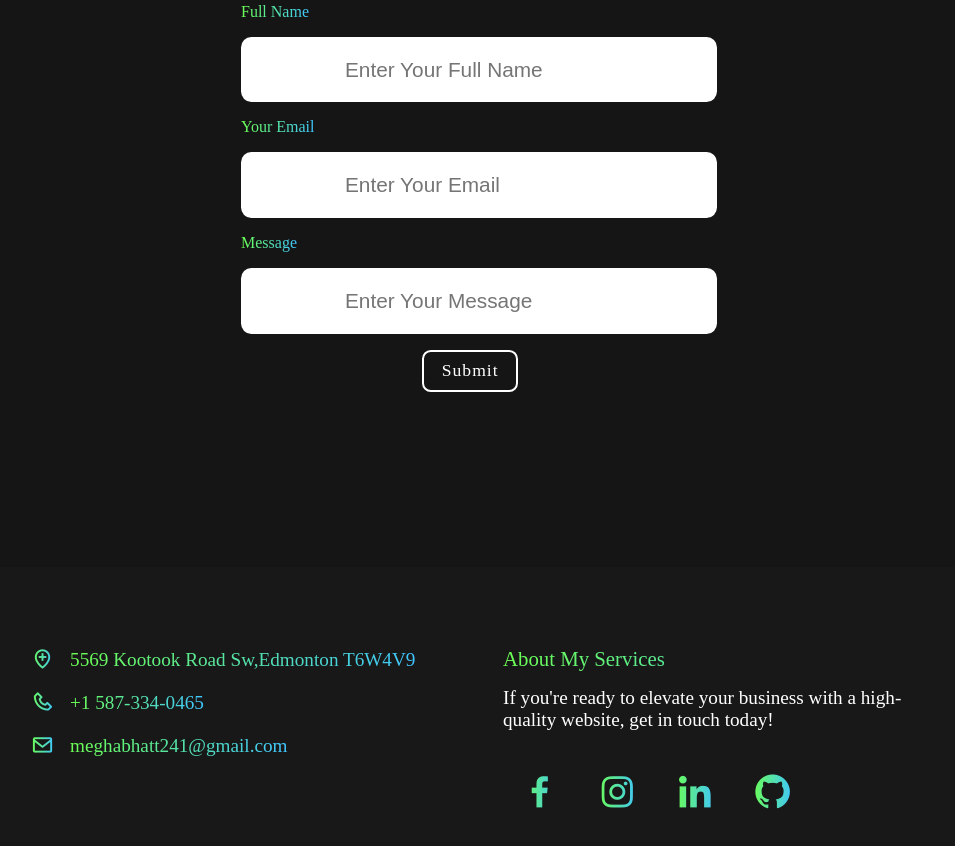
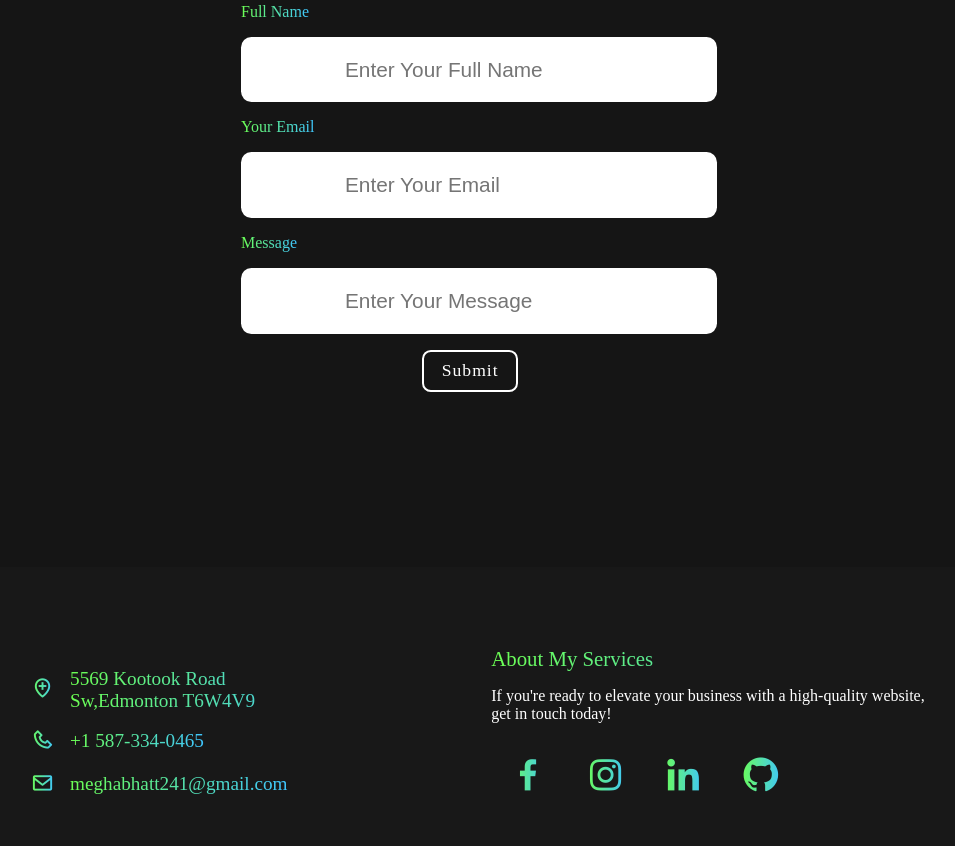
Before and after one commit to Meghabhatt23/Megha-Portfolio, a plain HTML site: page index.html in a window 1280 px wide. Shown: the part 2760-3606 px from the top of the page, without its empty margins (161-1116 px from the left). Drawn offline with nearby package versions, Linux system fonts and the light colour scheme.

Commit message:
made changes

```diff
--- a/style.css
+++ b/style.css
@@ -290,49 +290,15 @@ form input{
 form input:focus{
     background: rgb(229, 229, 229);
 }
-footer {
-  display: flex;
-  justify-content: space-between;
-  padding: 5em 15%;
-  gap: 3em;
-  background-color: var(--background);
-  color: white;
-  flex-wrap: wrap; /* Allow wrapping on small screens */
-}
-
-footer .col-left, footer .col-right {
-  flex: 1;
-  min-width: 250px;
-}
-
-footer h2 {
-  font-size: 2.5em;
-  margin-bottom: 1em;
-}
-
-footer p {
-  font-size: 1.2em;
-  margin-bottom: 0.5em; /* Reduce margin between paragraphs */
-}
-
-footer ul {
-  list-style-type: none;
-  padding: 0;
-  margin: 0;
-}
-
-footer ul li {
-  margin-bottom: 1em;
-}
-
-footer .btn {
-  font-size: 1.2em;
-  padding: 1em 2em;
-  margin-top: 1em;
-}
-footer .col-left, footer .col-right {
-  margin-top: 0; /* Ensure no extra margin at the top */
-  margin-bottom: 0; /* Remove bottom margin to prevent extra space */
+footer{
+    display:flex;
+    align-items: center;
+    justify-content: center;
+    gap: 10em;
+    bottom: 0;
+    background-color: var(--background);
+    width: 100%;
+    padding: 5em 15%;
 }
 .col-left{
     display: flex;
```
